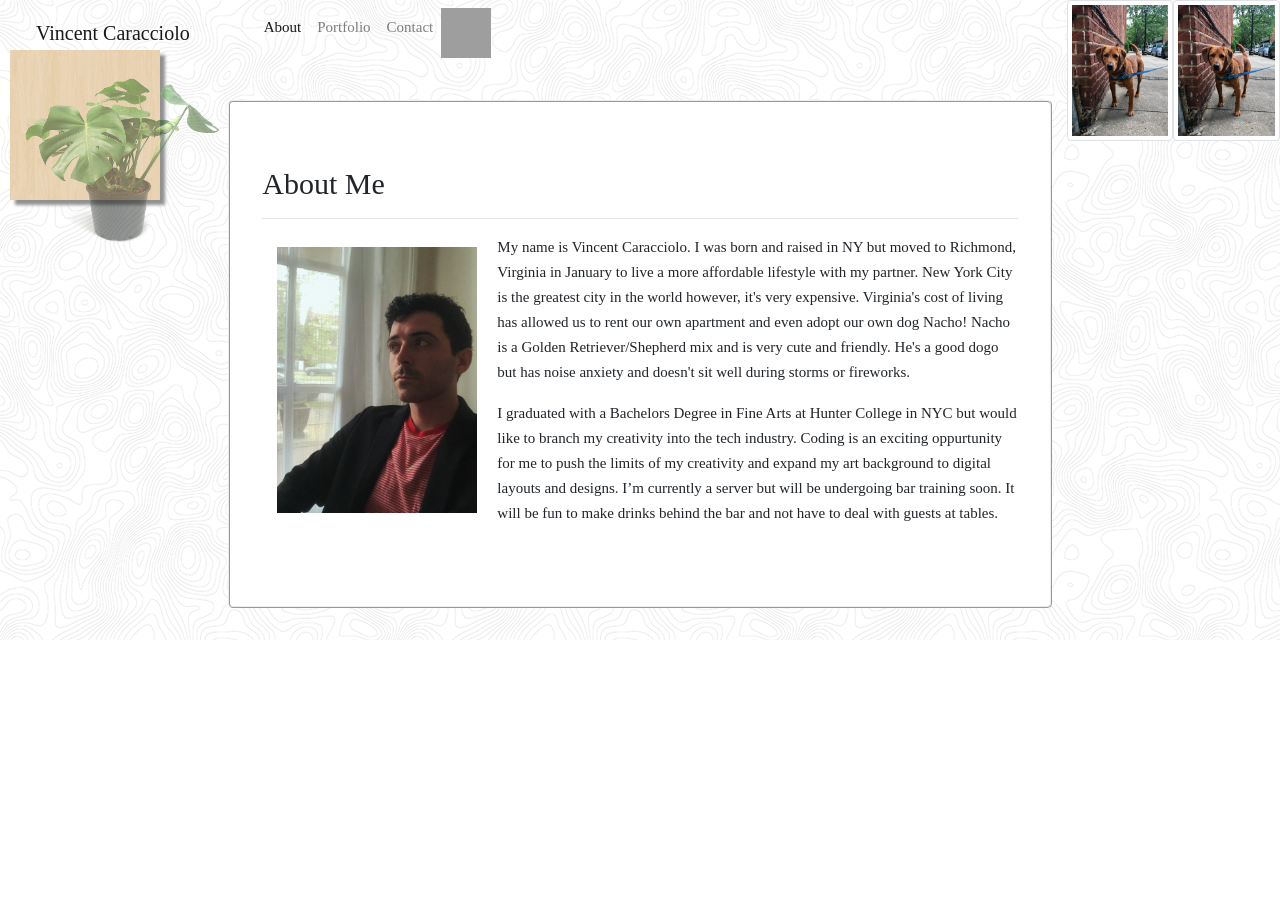
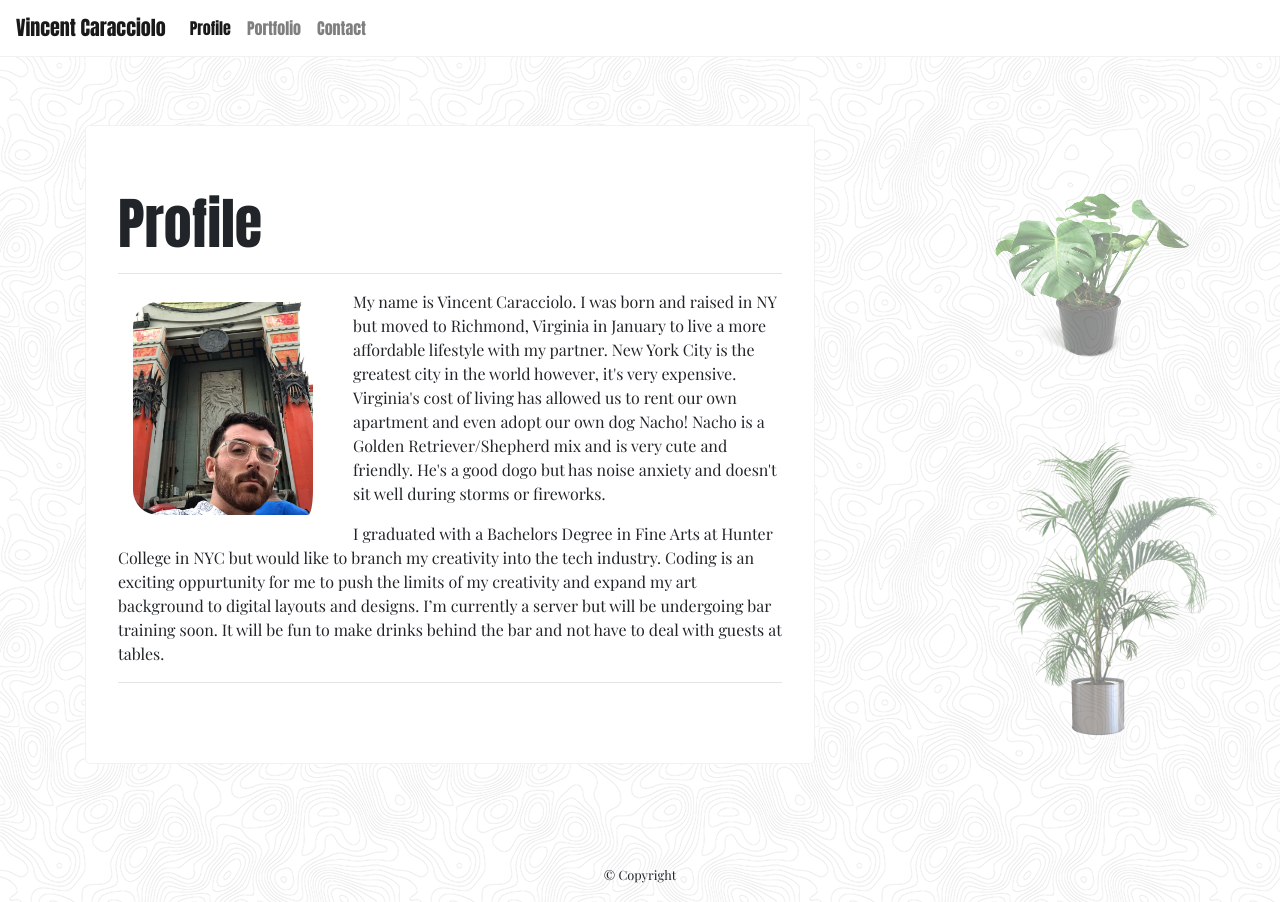
Before and after one commit to vin-cent321/Bootstrap-Portfolio, a plain HTML site: page index.html in a window 1280 px wide. Before the commit the page ends 800 px from the top, so only its background shows below. Drawn offline with nearby package versions, Linux system fonts and the light colour scheme; grey boxes are pictures that could not be loaded; a web font is replaced by a local one.

```diff
--- a/index.html
+++ b/index.html
@@ -3,89 +3,98 @@
 
 <head>
     <meta charset="UTF-8">
-    <meta name="viewport" content="width=device-width, initial-scale=1.0">
-    <meta http-equiv="X-UA-Compatible" content="ie=edge">
+    <meta name="viewport" content="width=device-width, initial-scale=1, shrink-to-fit=no">
     <title>Document</title>
     <link rel="stylesheet" href="https://stackpath.bootstrapcdn.com/bootstrap/4.3.1/css/bootstrap.min.css"
         integrity="sha384-ggOyR0iXCbMQv3Xipma34MD+dH/1fQ784/j6cY/iJTQUOhcWr7x9JvoRxT2MZw1T" crossorigin="anonymous">
     <link rel="stylesheet" type="text/css" href="style.css">
-    <link href="https://fonts.googleapis.com/css?family=Frank+Ruhl+Libre&display=swap" rel="stylesheet">
+    <link href="https://fonts.googleapis.com/css?family=Playfair+Display&display=swap" rel="stylesheet">
+    <link href="https://fonts.googleapis.com/css?family=Anton&display=swap" rel="stylesheet">
 </head>
 
 <body>
 
-    <nav class="navbar fixed-top navbar-expand-lg navbar-light">
-        <a class="navbar-brand" href="index.html">Vincent Caracciolo</a>
-
-        <button class="navbar-toggler" type="button" data-toggle="collapse" data-target="#navbarNavAltMarkup"
-            aria-controls="navbarNavAltMarkup" aria-expanded="false" aria-label="Toggle navigation">
+    <nav class="navbar fixed-top navbar-expand-lg navbar-light bg-white">
+        <a class="navbar-brand" href="#">Vincent Caracciolo</a>
+        <button class="navbar-toggler" type="button" data-toggle="collapse" data-target="#navbarNav"
+            aria-controls="navbarNav" aria-expanded="false" aria-label="Toggle navigation">
             <span class="navbar-toggler-icon"></span>
         </button>
-        <div class="collapse navbar-collapse" id="navbarNavAltMarkup">
-            <div class="navbar-nav">
-                <a class="nav-item nav-link active" href="index.html">About<span class="sr-only">(current)</span></a>
-                <a class="nav-item nav-link" href="portfolio.html">Portfolio</a>
-                <a class="nav-item nav-link" href="contact.html">Contact</a>
-                <img id="swords" src="swords.png" class="img-fluid" alt="Responsive image">
+        <div class="collapse navbar-collapse" id="navbarNav">
+            <ul class="navbar-nav">
+                <li class="nav-item active">
+                    <a class="nav-link" href="#">Profile<span class="sr-only">(current)</span></a>
+                </li>
+                <li class="nav-item">
+                    <a class="nav-link" href="#">Portfolio</a>
+                </li>
+                <li class="nav-item">
+                    <a class="nav-link" href="#">Contact</a>
+                </li>
+            </ul>
         </div>
-        </div>
+
     </nav>
 
-    <img id="plant" src="plant.png" class="img-fluid" alt="Responsive image">
-    <img id="panel" src="retina_wood_@2X.png" class="img-fluid" alt="Responsive image">
-
-    <div class="container-fluid">
+    <div class="container">
         <div class="row">
-            <div class="col-md-2"></div>
             <div class="col-md-8">
                 <div class="jumbotron">
-                    <h1 class="display-4">About Me</h1>
+                    <h1 class="display-4">Profile</h1>
                     <hr>
-                    <img id="id" src="id.jpg" class="img-fluid" alt="Responsive image" width=200px height=200px>
+                    <img id="me" src="images/me.JPG" class="img-fluid" alt="Responsive image">
                     <p class="lead">
-                        <p>My name is Vincent Caracciolo. I was born and raised in NY but moved to Richmond, Virginia in
+                        <p>My name is Vincent Caracciolo. I was born and raised in NY but moved to Richmond,
+                            Virginia in
                             January to
                             live a more
-                            affordable lifestyle with my partner. New York City is the greatest city in the world
+                            affordable lifestyle with my partner. New York City is the greatest city in the
+                            world
                             however, it's very
-                            expensive. Virginia's cost of living has allowed us to rent our own apartment and even adopt
+                            expensive. Virginia's cost of living has allowed us to rent our own apartment and
+                            even
+                            adopt
                             our own dog
-                            Nacho! Nacho is a Golden Retriever/Shepherd mix and is very cute and friendly. He's a good
+                            Nacho! Nacho is a Golden Retriever/Shepherd mix and is very cute and friendly. He's
+                            a
+                            good
                             dogo but has
                             noise anxiety and doesn't sit well during storms or fireworks.</p>
                         <p>I graduated with a Bachelors Degree in Fine Arts at Hunter College
-                            in NYC but would like to branch my creativity into the tech industry. Coding is an exciting
+                            in NYC but would like to branch my creativity into the tech industry. Coding is an
+                            exciting
                             oppurtunity
                             for me to push the limits of my creativity and expand my art background to
-                            digital layouts and designs. I’m currently a server but will be undergoing bar training
+                            digital layouts and designs. I’m currently a server but will be undergoing bar
+                            training
                             soon. It will be
                             fun to make drinks behind
                             the bar and not have to deal with guests at tables.</p>
                     </p>
+                    <hr>
                 </div>
             </div>
-        <div class="col">
+            <div class="col-md-4">
                 <div class="row">
-                <div class="col-md-8"></div>
-                <div class="col-xs-4">
-                    <img id="nacho" src="nacho.JPG" alt="..." class="img-thumbnail">
-                </div>
-            </div>
+                    <div class="col-md-12">
+                        <img id="plant" src="images/plant.png" class="img-fluid" alt="Responsive image">
                     </div>
 
-        <div class="col">
                     <div class="row">
-                    <div class="col-md-8"></div>
-                    <div class="col-xs-4">
-                        <img id="nacho" src="nacho.JPG" alt="..." class="img-thumbnail">
+                        <div class="col-md-12" center-block>
+                            <img id="pot" src="images/pot.png" class="img-fluid" alt="Responsive image">
                         </div>
                     </div>
                 </div>
 
             </div>
+        </div>
 
-
+        <footer id="sticky-footer" class="py-3 text-black navbar-fixed-bottom">
+            <div class="container text-center">
+                <small>&copy; Copyright</small>
             </div>
+        </footer>
 
 </body>
 
--- a/style.css
+++ b/style.css
@@ -1,78 +1,62 @@
-.navbar {
-    background: none;
-    margin-bottom: 50px;
-
+* {
+    box-sizing: border-box;
 }
 
 body {
-
+    background-image: url("images/topography.png");
+    margin-top: 125px;
 }
 
-.container-fluid {
-    background-image: url("topography.png");
+.navbar {
+    margin-bottom: 100px;
+    border-bottom: 1px solid #f2f2f2;
+}
+
+a, h1 {
+    font-family: 'Anton', sans-serif;;
+}
+
+.jumbotron {
+    text-align: left;
+    background: white;
+    border: 1px solid #f2f2f2;
+}
+
+p {
+    font-family: 'Playfair Display', serif;
+}
+
+#me {
+    float: left;
+    width: 200px;
+    height: 200px;
+    border-radius: 25px;
+    object-fit: cover;
+    height: auto;
+    margin: 12px 20px 10px 15px;
+    padding-right: 20px;
 }
 
 #plant {
-    position: fixed;
     width: 200px;
     height: 200px;
-    margin-left: 25px;
-    margin-top: 50px;
-    z-index: 2;
+    margin-top: 40px;
+    margin-left: 150px;
     opacity: 0.5;
 }
 
-#panel {
-    position: fixed;
-    width: 150px;
-    height: 150px;
-    top: 50px;
-    left: 10px;
-    z-index: 1;
-    box-shadow: 5px 5px 3px rgb(145, 145, 145);
+#pot {
+    width: 300px;
+    height: 300px;
+    margin-top: 75px;
+    margin-left: 125px;
+    opacity: 0.5;
 }
 
-#swords {
-    width:50px;
-    height: 50px;
+small {
+    font-family: 'Playfair Display', serif;
 }
 
-.jumbotron {
-    margin-top: 100px;
-    background: white;
-    border: 2px ridge #eeeded;
+#sticky-footer {
+    margin-top: 50px;
 }
-
-.display-4 {
-    font-size: 30px;
-
-}
-
-#id {
-    float: left;
-    margin: 12px 20px 10px 15px;
-}
-
-a {
-    color: #777777;
-    padding-right: 50px;
-    padding-left: 20px;
-    font-family: 'Frank Ruhl Libre', serif;
-    font-size: 15px;
-}
-
-h1 {
-    font-size: 20px;
-    font-family: 'Frank Ruhl Libre', serif;
-}
-
-p {
-    line-height: 25px;
-    font-family: 'Frank Ruhl Libre', serif;
-    font-size: 15px;
-
-}
-
-#nacho {
-
-}
```
Also changed, not shown: contact.html (+101 -0 lines), id.JPG (deleted), images/me.JPG (added), images/plant.png (renamed from plant.png), images/pot.png (added), images/topography.png (renamed from topography.png), nacho.JPG (deleted), retina_wood_@2X.png (deleted), 3 other files. Lines whose indentation alone changed are shown as unchanged.
